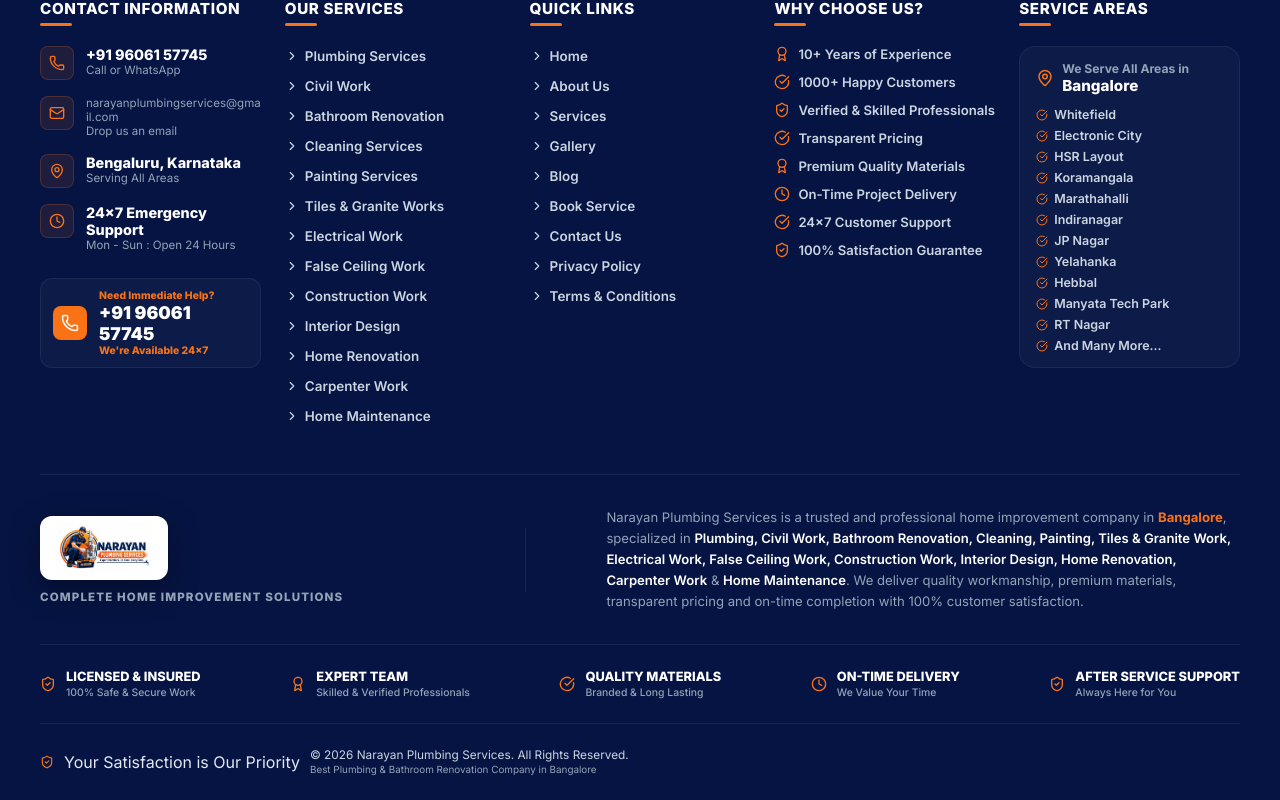
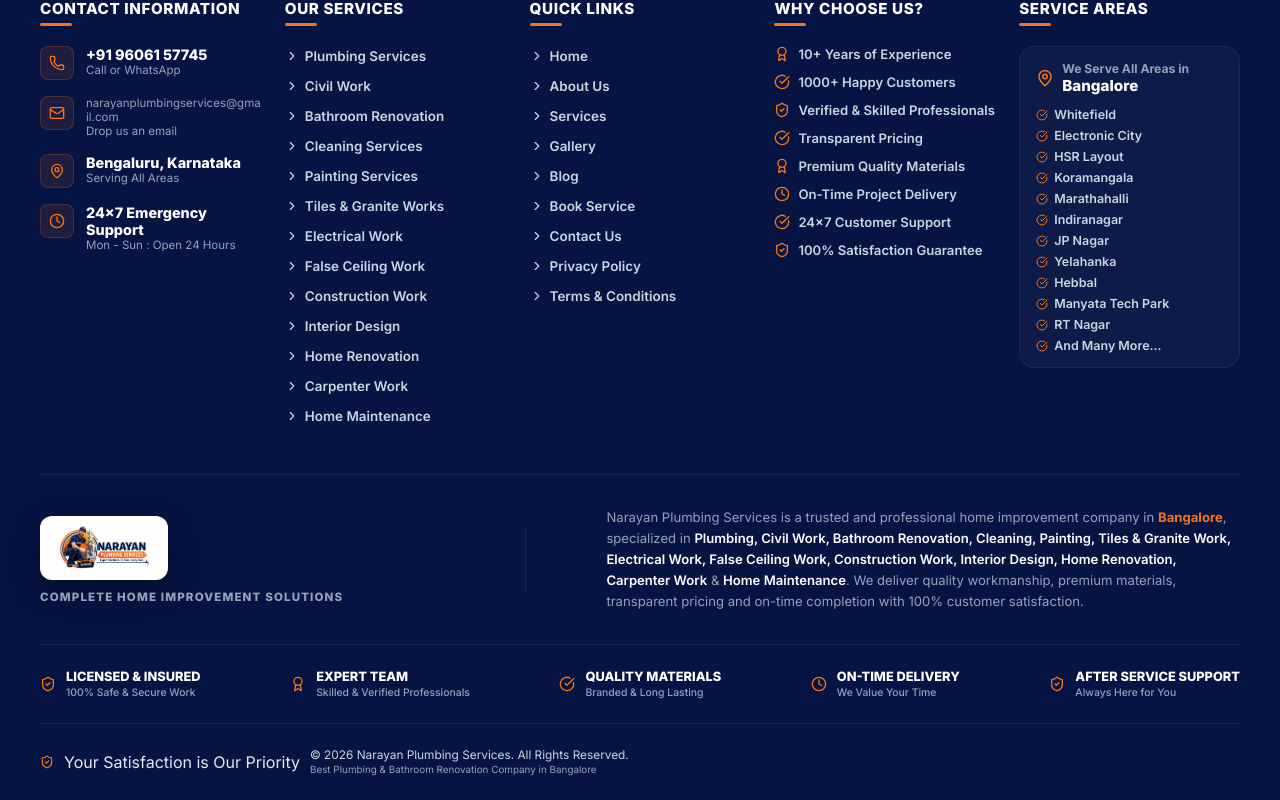
Before and after one commit to vj-mazu/narayan_plumbing, a React (Vite) app: page / in a window 1280 px wide. Shown: the part 8753-9553 px from the top of the page. Built offline with nearby package versions, Linux system fonts and the light colour scheme; the HTML template or start-up script is replaced by a standard one.

Commit message:
Remove Need Immediate Help card from footer contact list

```diff
--- a/src/components/Footer.tsx
+++ b/src/components/Footer.tsx
@@ -83,17 +83,6 @@ export function Footer({ onScrollTo, onBook, onLegal }: FooterProps) {
               <div className="contact-text-box">
                 <strong>24x7 Emergency Support</strong>
                 <span>Mon - Sun : Open 24 Hours</span>
-              </div>
-            </div>
-
-            <div className="footer-need-help-card">
-              <div className="contact-icon-box orange-fill">
-                <Phone size={18} />
-              </div>
-              <div className="help-card-text">
-                <span className="help-tag">Need Immediate Help?</span>
-                <a href={`tel:${PHONE_NUMBER}`} className="help-phone">{PHONE_DISPLAY}</a>
-                <span className="help-tag">We're Available 24x7</span>
               </div>
             </div>
           </div>
```
